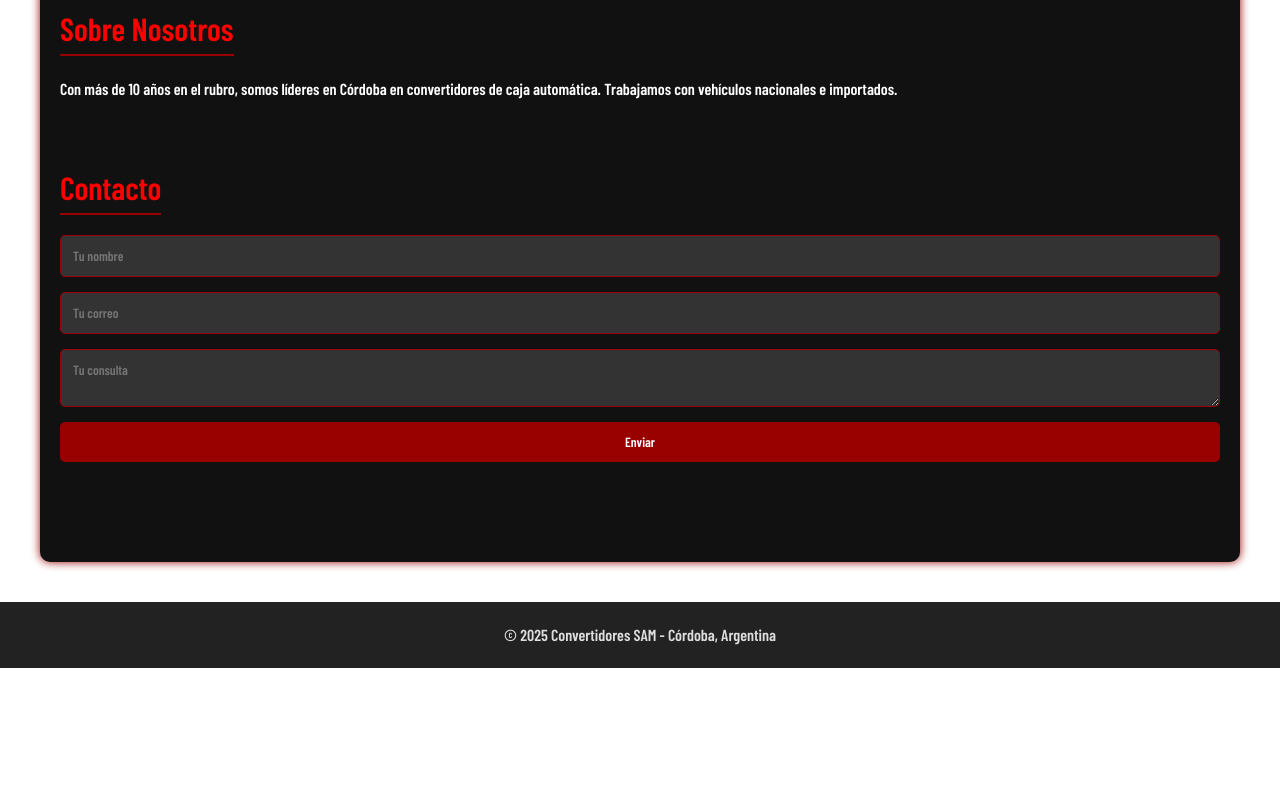
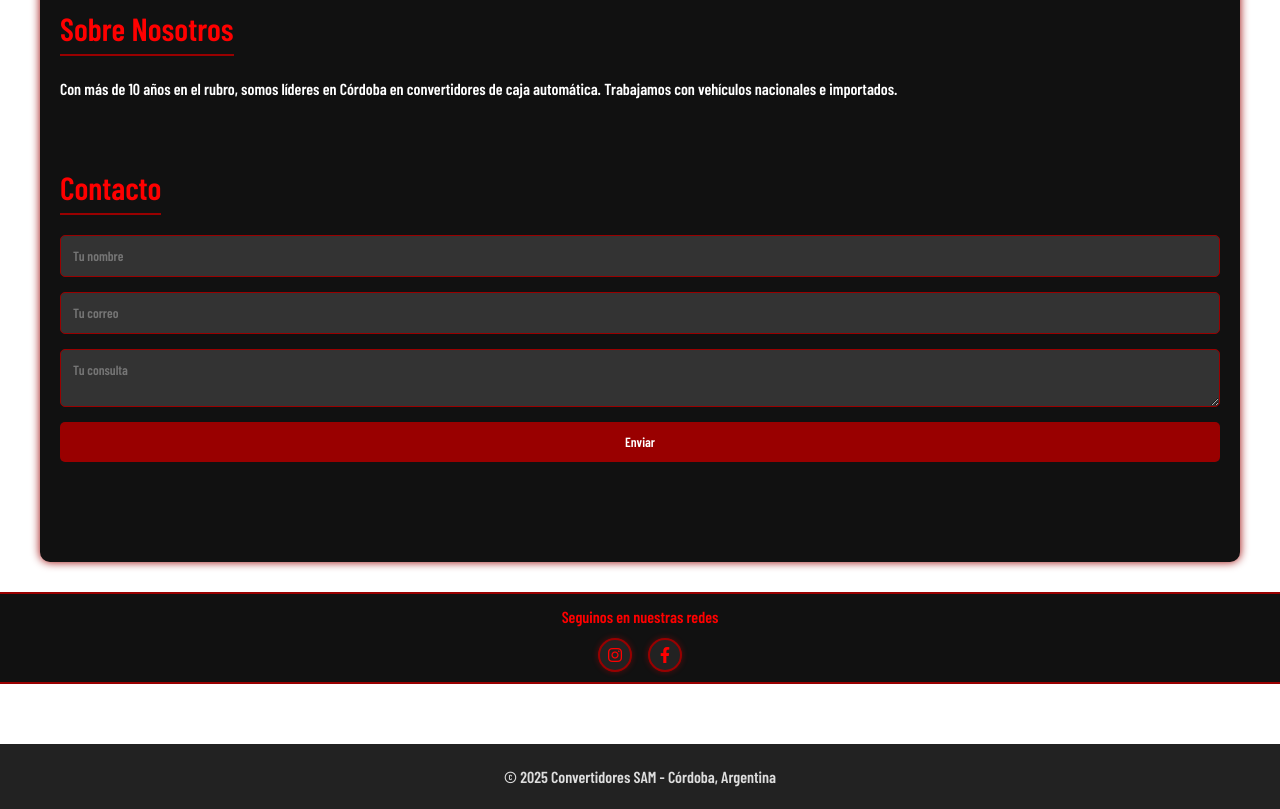
Before and after one commit to AgustinBianciotto/SAM, a plain HTML site: page index.html in a window 1280 px wide. Shown: the part 1823-2632 px from the top of the page. Before the commit the page ends 2491 px from the top, so only its background shows below. Drawn offline with nearby package versions, Linux system fonts and the light colour scheme.

Commit message:
Se agregan iconos

```diff
--- a/index.html
+++ b/index.html
@@ -9,8 +9,14 @@
     <link rel="stylesheet" href="styles.css" />
     <link rel="preconnect" href="https://fonts.googleapis.com">
     <link href="https://fonts.googleapis.com/css2?family=Barlow+Condensed:wght@600&display=swap" rel="stylesheet">
+    <link rel="stylesheet" href="https://cdnjs.cloudflare.com/ajax/libs/font-awesome/6.4.0/css/all.min.css">
+    <link rel="stylesheet" href="https://cdnjs.cloudflare.com/ajax/libs/font-awesome/6.4.0/css/all.min.css">
+
     <title>Convertidores Automáticos Córdoba</title>
     </head>
+    <a href="https://wa.me/3512622079" class="whatsapp" target="_blank" aria-label="Chat en WhatsApp">
+  <i class="fab fa-whatsapp"></i>
+</a>
     <body>
     <header>
         <div class="container">
@@ -74,6 +80,18 @@
         </form>
         </section>
     </main>
+ <section class="social-section">
+  <p>Seguinos en nuestras redes</p>
+  <div class="social-icons">
+    <a href="https://https://www.instagram.com/samconvertidores/" target="_blank" aria-label="Instagram" class="icon">
+      <i class="fab fa-instagram"></i>
+    </a>
+    <a href="https://https://www.facebook.com/people/Sam-Convertidores/pfbid0E6weJxk6o8j5FZRnCzoxBgPgVFksH1EZqM61p479rzkDZMYYSd2rY8h34GditQLZl/" target="_blank" aria-label="Facebook" class="icon">
+      <i class="fab fa-facebook-f"></i>
+    </a>
+  </div>
+</section>
+
 
     <footer>
         <p>&copy; 2025 Convertidores SAM - Córdoba, Argentina</p>
--- a/styles.css
+++ b/styles.css
@@ -191,3 +191,72 @@ footer {
 .galeria img:hover {
   transform: scale(1.05);
 }
+.whatsapp {
+  position: fixed;
+  bottom: 20px;
+  right: 20px;
+  width: 60px;
+  height: 60px;
+  background-color: #25d366;
+  color: white;
+  font-size: 28px;
+  padding: 0;
+  display: flex;
+  align-items: center;
+  justify-content: center;
+  border-radius: 50%;
+  text-align: center;
+  z-index: 1000;
+  box-shadow: 0 0 15px rgba(0,0,0,0.3);
+  transition: transform 0.3s ease, box-shadow 0.3s ease;
+  text-decoration: none;
+}
+
+.whatsapp:hover {
+  transform: scale(1.1);
+  box-shadow: 0 0 20px #25d366;
+}
+.social-section {
+  background-color: #111;
+  color: #fff;
+  text-align: center;
+  padding: 10px 0;
+  border-top: 2px solid #900;
+  border-bottom: 2px solid #900;
+  margin-top: 30px;
+}
+
+.social-section p {
+  font-size: 1rem;
+  margin-bottom: 8px;
+  color: #ff0000;
+}
+
+.social-icons {
+  display: flex;
+  justify-content: center;  /* 🔴 CENTRA horizontalmente */
+  gap: 16px;
+  margin-top: 5px;
+}
+
+.icon {
+  font-size: 16px;
+  width: 34px;
+  height: 34px;
+  background-color: #222;
+  color: #ff0000;
+  display: flex;
+  align-items: center;
+  justify-content: center;
+  border-radius: 50%;
+  border: 2px solid #900;
+  box-shadow: 0 0 6px rgba(255, 0, 0, 0.3);
+  transition: transform 0.3s ease, background-color 0.3s ease, color 0.3s ease;
+  text-decoration: none
+}
+
+.icon:hover {
+  transform: scale(1.1);
+  background-color: #900;
+  color: #fff;
+}
```
